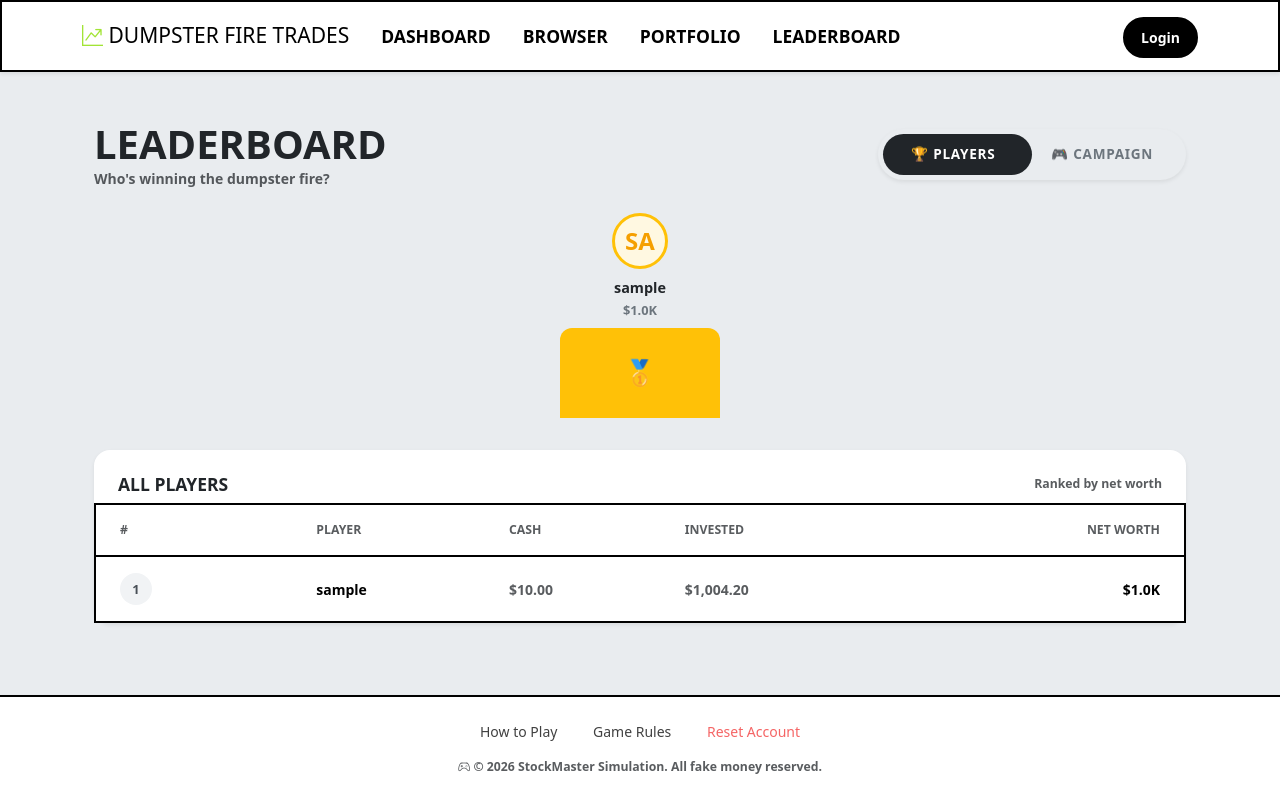
After one commit to Raitis-C/web_stock_game, a Flask app: page /leaderboard in a window 1280 px wide. The commit adds this page. Run offline with Flask 3, Linux system fonts and the light colour scheme; data comes from the database, SQL or seed files in the repository; tables that the repository leaves empty hold one stand-in row (values such as "Sample post"); some libraries are stand-ins or nearby versions.

Commit message:
feat: add leaderboard page

```diff
--- a/app.py
+++ b/app.py
@@ -125,7 +125,7 @@ def get_stocks_with_growth():
         current = stock['current_price']
         opening = stock['day_start_price']
 
-        growth = ((current - opening) / opening * 100) if opening > 0 else 0
+        growth = ((current - opening) / opening * 100) if (opening and opening > 0) else 0
 
         stock['change_percent'] = round(growth, 2)
         stocks_list.append(stock)
@@ -560,6 +560,92 @@ def logout():
     return redirect(url_for('login'))
 
 
+# ── LEADERBOARD ────────────────────────────────────────────────────────────────
+
+@app.route('/leaderboard')
+def leaderboard():
+    return render_template('leaderboard.html')
+
+
+@app.route('/api/leaderboard/players')
+def leaderboard_players():
+    """All users ranked by net worth (cash + portfolio value)."""
+    conn = sqlite3.connect(DB_PATH)
+    conn.row_factory = sqlite3.Row
+
+    rows = conn.execute("""
+        SELECT
+            u.id,
+            u.username,
+            u.balance,
+            COALESCE((
+                SELECT SUM(s.current_price * p.quantity)
+                FROM portfolio p
+                JOIN stocks s ON p.stock_id = s.id
+                WHERE p.user_id = u.id
+            ), 0) AS portfolio_value,
+            u.balance + COALESCE((
+                SELECT SUM(s.current_price * p.quantity)
+                FROM portfolio p
+                JOIN stocks s ON p.stock_id = s.id
+                WHERE p.user_id = u.id
+            ), 0) AS net_worth
+        FROM users u
+        ORDER BY net_worth DESC
+    """).fetchall()
+    conn.close()
+
+    return jsonify({
+        'players':    [dict(r) for r in rows],
+        'current_id': session.get('user_id')
+    })
+
+
+@app.route('/api/leaderboard/campaign')
+def leaderboard_campaign():
+    """NPCs + the logged-in user, ranked together by net worth."""
+    conn = sqlite3.connect(DB_PATH)
+    conn.row_factory = sqlite3.Row
+
+    npcs = conn.execute(
+        "SELECT name, title, balance FROM npcs ORDER BY balance ASC"
+    ).fetchall()
+
+    user_net_worth = None
+    if 'user_id' in session:
+        row = conn.execute("""
+            SELECT
+                u.username,
+                u.balance + COALESCE((
+                    SELECT SUM(s.current_price * p.quantity)
+                    FROM portfolio p
+                    JOIN stocks s ON p.stock_id = s.id
+                    WHERE p.user_id = u.id
+                ), 0) AS net_worth
+            FROM users u WHERE u.id = ?
+        """, (session['user_id'],)).fetchone()
+        if row:
+            user_net_worth = {'username': row['username'], 'net_worth': row['net_worth']}
+
+    conn.close()
+
+    # Merge user into NPC list and sort
+    entries = [{'name': r['name'], 'title': r['title'],
+                'balance': r['balance'], 'is_npc': True} for r in npcs]
+
+    if user_net_worth:
+        entries.append({
+            'name':    user_net_worth['username'],
+            'title':   'That\'s you! 👋',
+            'balance': user_net_worth['net_worth'],
+            'is_npc':  False
+        })
+
+    entries.sort(key=lambda x: x['balance'])
+
+    return jsonify({'entries': entries})
+
+
 if __name__ == "__main__":
     init_db()
 
--- a/templates/base.html
+++ b/templates/base.html
@@ -27,7 +27,7 @@
                     <li class="nav-item"><a class="nav-link" href="/">Dashboard</a></li>
                     <li class="nav-item"><a class="nav-link" href="/stocks">Browser</a></li>
                     <li class="nav-item"><a class="nav-link" href="{{ url_for('portfolio') }}">Portfolio</a></li>
-                    <li class="nav-item"><a class="nav-link" href="#">Leaderboard</a></li>
+                    <li class="nav-item"><a class="nav-link" href="{{ url_for('leaderboard') }}">Leaderboard</a></li>
                 </ul>
 
                 {% if user %}
--- /dev/null
+++ b/templates/leaderboard.html
@@ -0,0 +1,453 @@
+{% extends "base.html" %}
+{% block title %}Leaderboard - Dumpster Fire Trades{% endblock %}
+
+{% block content %}
+
+<style>
+    /* ── Toggle ─────────────────────────────────────────────────────── */
+    .mode-toggle {
+        display: inline-flex;
+        background: #e9ecef;
+        border-radius: 50px;
+        padding: 5px;
+        position: relative;
+        gap: 0;
+    }
+
+    .mode-toggle-pill {
+        position: absolute;
+        top: 5px;
+        left: 5px;
+        height: calc(100% - 10px);
+        width: calc(50% - 5px);
+        background: #212529;
+        border-radius: 50px;
+        transition: transform 0.3s cubic-bezier(0.34, 1.56, 0.64, 1);
+        z-index: 0;
+    }
+
+    .mode-toggle-pill.right {
+        transform: translateX(calc(100% + 0px));
+    }
+
+    .mode-btn {
+        position: relative;
+        z-index: 1;
+        border: none;
+        background: transparent;
+        border-radius: 50px;
+        padding: 10px 28px;
+        font-weight: 800;
+        font-size: 0.85rem;
+        text-transform: uppercase;
+        letter-spacing: 0.05em;
+        cursor: pointer;
+        transition: color 0.2s;
+        color: #6c757d;
+        white-space: nowrap;
+    }
+
+    .mode-btn.active { color: #fff; }
+
+    /* ── Podium ─────────────────────────────────────────────────────── */
+    .podium-wrap {
+        display: flex;
+        align-items: flex-end;
+        justify-content: center;
+        gap: 12px;
+        margin-bottom: 2rem;
+    }
+
+    .podium-col {
+        display: flex;
+        flex-direction: column;
+        align-items: center;
+        width: 160px;
+    }
+
+    .podium-avatar {
+        width: 56px; height: 56px;
+        border-radius: 50%;
+        display: flex; align-items: center; justify-content: center;
+        font-size: 1.5rem;
+        font-weight: 900;
+        margin-bottom: 8px;
+        border: 3px solid transparent;
+        flex-shrink: 0;
+    }
+
+    .podium-name {
+        font-weight: 800;
+        font-size: 0.9rem;
+        text-align: center;
+        margin-bottom: 2px;
+        word-break: break-word;
+    }
+
+    .podium-worth {
+        font-size: 0.8rem;
+        font-weight: 700;
+        color: #6c757d;
+        margin-bottom: 8px;
+    }
+
+    .podium-block {
+        width: 100%;
+        border-radius: 12px 12px 0 0;
+        display: flex;
+        align-items: center;
+        justify-content: center;
+        font-size: 1.6rem;
+    }
+
+    /* Gold */
+    .podium-col.first .podium-avatar  { background: #fff8e1; border-color: #ffc107; color: #f59f00; }
+    .podium-col.first .podium-block   { background: #ffc107; height: 90px; }
+    /* Silver */
+    .podium-col.second .podium-avatar { background: #f5f5f5; border-color: #adb5bd; color: #868e96; }
+    .podium-col.second .podium-block  { background: #dee2e6; height: 65px; }
+    /* Bronze */
+    .podium-col.third .podium-avatar  { background: #fff3e0; border-color: #fd7e14; color: #e8590c; }
+    .podium-col.third .podium-block   { background: #f8d5b0; height: 48px; }
+
+    /* ── Table ──────────────────────────────────────────────────────── */
+    .rank-row { transition: background 0.15s; }
+    .rank-row:hover { background: #f8f9fa; }
+    .rank-row.is-you { background: #fff9e6 !important; }
+    .rank-row.is-you:hover { background: #fff3cd !important; }
+
+    .rank-badge {
+        width: 32px; height: 32px;
+        border-radius: 50%;
+        display: inline-flex; align-items: center; justify-content: center;
+        font-weight: 900; font-size: 0.8rem;
+        background: #f1f3f5; color: #495057;
+        flex-shrink: 0;
+    }
+
+    /* ── Progress bar (campaign) ────────────────────────────────────── */
+    .campaign-progress-wrap {
+        background: #e9ecef;
+        border-radius: 20px;
+        height: 8px;
+        overflow: hidden;
+        margin-top: 6px;
+    }
+    .campaign-progress-bar {
+        height: 100%;
+        border-radius: 20px;
+        background: linear-gradient(90deg, #198754, #20c997);
+        transition: width 0.6s ease;
+    }
+
+    /* ── Fade transition ────────────────────────────────────────────── */
+    .board-panel {
+        animation: fadeUp 0.3s ease both;
+    }
+    @keyframes fadeUp {
+        from { opacity: 0; transform: translateY(12px); }
+        to   { opacity: 1; transform: translateY(0); }
+    }
+
+    /* ── You badge ──────────────────────────────────────────────────── */
+    .you-badge {
+        font-size: 0.65rem;
+        background: #ffc107;
+        color: #212529;
+        border-radius: 20px;
+        padding: 1px 7px;
+        font-weight: 800;
+        vertical-align: middle;
+        text-transform: uppercase;
+        letter-spacing: 0.04em;
+    }
+</style>
+
+<div class="container py-4">
+
+    <!-- ── Header + Toggle ────────────────────────────────────────────── -->
+    <div class="row mb-4 align-items-center">
+        <div class="col-md-6 mb-3 mb-md-0">
+            <h1 class="display-6 fw-bold text-uppercase mb-0">Leaderboard</h1>
+            <p class="text-muted fw-bold mb-0">Who's winning the dumpster fire?</p>
+        </div>
+        <div class="col-md-6 d-flex justify-content-md-end">
+            <div class="mode-toggle shadow-sm">
+                <div class="mode-toggle-pill" id="toggle-pill"></div>
+                <button class="mode-btn active" id="btn-players" onclick="setMode('players')">
+                    🏆 Players
+                </button>
+                <button class="mode-btn" id="btn-campaign" onclick="setMode('campaign')">
+                    🎮 Campaign
+                </button>
+            </div>
+        </div>
+    </div>
+
+    <!-- ── Players Board ──────────────────────────────────────────────── -->
+    <div id="panel-players" class="board-panel">
+
+        <!-- Podium -->
+        <div class="podium-wrap" id="players-podium">
+            <!-- filled by JS -->
+        </div>
+
+        <!-- Full Table -->
+        <div class="card border-0 shadow-sm rounded-4">
+            <div class="card-body p-0">
+                <div class="px-4 pt-4 pb-2 d-flex justify-content-between align-items-center">
+                    <h5 class="fw-bold text-uppercase mb-0">All Players</h5>
+                    <span class="small text-muted fw-bold">Ranked by net worth</span>
+                </div>
+                <div class="table-responsive">
+                    <table class="table align-middle mb-0">
+                        <thead>
+                            <tr class="border-bottom">
+                                <th class="px-4 py-3 small fw-bold text-muted text-uppercase">#</th>
+                                <th class="py-3 small fw-bold text-muted text-uppercase">Player</th>
+                                <th class="py-3 small fw-bold text-muted text-uppercase">Cash</th>
+                                <th class="py-3 small fw-bold text-muted text-uppercase">Invested</th>
+                                <th class="pe-4 py-3 small fw-bold text-muted text-uppercase text-end">Net Worth</th>
+                            </tr>
+                        </thead>
+                        <tbody id="players-tbody"></tbody>
+                    </table>
+                </div>
+            </div>
+        </div>
+    </div>
+
+    <!-- ── Campaign Board ─────────────────────────────────────────────── -->
+    <div id="panel-campaign" class="board-panel" style="display:none;">
+
+        <!-- Progress callout (shown when logged in) -->
+        <div id="campaign-callout" class="alert border-0 rounded-4 shadow-sm mb-4 fw-bold" style="display:none!important;"></div>
+
+        <div class="card border-0 shadow-sm rounded-4">
+            <div class="card-body p-0">
+                <div class="px-4 pt-4 pb-2 d-flex justify-content-between align-items-center flex-wrap gap-2">
+                    <div>
+                        <h5 class="fw-bold text-uppercase mb-0">The Ladder</h5>
+                        <p class="small text-muted fw-bold mb-0">Climb past the NPCs to prove you're not broke</p>
+                    </div>
+                    <span id="campaign-rank-badge" class="badge bg-dark rounded-pill px-3 py-2" style="display:none;"></span>
+                </div>
+                <div class="table-responsive">
+                    <table class="table align-middle mb-0">
+                        <thead>
+                            <tr class="border-bottom">
+                                <th class="px-4 py-3 small fw-bold text-muted text-uppercase">#</th>
+                                <th class="py-3 small fw-bold text-muted text-uppercase">Name</th>
+                                <th class="py-3 small fw-bold text-muted text-uppercase">Bio</th>
+                                <th class="pe-4 py-3 small fw-bold text-muted text-uppercase text-end">Net Worth</th>
+                            </tr>
+                        </thead>
+                        <tbody id="campaign-tbody"></tbody>
+                    </table>
+                </div>
+            </div>
+        </div>
+
+    </div>
+
+</div>
+
+<script>
+    const fmt = n => {
+        if (n >= 1_000_000_000) return '$' + (n / 1_000_000_000).toFixed(2) + 'B';
+        if (n >= 1_000_000)     return '$' + (n / 1_000_000).toFixed(2) + 'M';
+        if (n >= 1_000)         return '$' + (n / 1_000).toFixed(1) + 'K';
+        return '$' + n.toLocaleString('en-US', { minimumFractionDigits: 2, maximumFractionDigits: 2 });
+    };
+
+    const fmtFull = n => '$' + n.toLocaleString('en-US', { minimumFractionDigits: 2, maximumFractionDigits: 2 });
+
+    // ── Toggle ────────────────────────────────────────────────────────
+
+    let currentMode = 'players';
+
+    function setMode(mode) {
+        currentMode = mode;
+
+        const pill       = document.getElementById('toggle-pill');
+        const btnPlayers = document.getElementById('btn-players');
+        const btnCampaign= document.getElementById('btn-campaign');
+        const panelP     = document.getElementById('panel-players');
+        const panelC     = document.getElementById('panel-campaign');
+
+        if (mode === 'players') {
+            pill.classList.remove('right');
+            btnPlayers.classList.add('active');
+            btnCampaign.classList.remove('active');
+            panelP.style.display = '';
+            panelC.style.display = 'none';
+            // Re-trigger animation
+            panelP.style.animation = 'none';
+            void panelP.offsetHeight;
+            panelP.style.animation = '';
+        } else {
+            pill.classList.add('right');
+            btnCampaign.classList.add('active');
+            btnPlayers.classList.remove('active');
+            panelC.style.display = '';
+            panelP.style.display = 'none';
+            panelC.style.animation = 'none';
+            void panelC.offsetHeight;
+            panelC.style.animation = '';
+            loadCampaign();
+        }
+    }
+
+    // ── Players ───────────────────────────────────────────────────────
+
+    function initials(name) {
+        return name.slice(0, 2).toUpperCase();
+    }
+
+    const PODIUM_EMOJI = ['🥇', '🥈', '🥉'];
+
+    function renderPodium(players) {
+        const el = document.getElementById('players-podium');
+        if (players.length < 1) { el.innerHTML = ''; return; }
+
+        // Order: 2nd, 1st, 3rd (classic podium shape)
+        const order = [
+            { data: players[1], cls: 'second', emoji: '🥈' },
+            { data: players[0], cls: 'first',  emoji: '🥇' },
+            { data: players[2], cls: 'third',  emoji: '🥉' },
+        ].filter(e => e.data);
+
+        el.innerHTML = order.map(({ data, cls, emoji }) => {
+            const youTag = data.is_you ? '<span class="you-badge ms-1">YOU</span>' : '';
+            return `
+            <div class="podium-col ${cls}">
+                <div class="podium-avatar">${initials(data.username)}</div>
+                <div class="podium-name">${data.username}${youTag}</div>
+                <div class="podium-worth">${fmt(data.net_worth)}</div>
+                <div class="podium-block">${emoji}</div>
+            </div>`;
+        }).join('');
+    }
+
+    async function loadPlayers() {
+        try {
+            const res  = await fetch('/api/leaderboard/players');
+            const data = await res.json();
+
+            const players = data.players.map((p, i) => ({
+                ...p,
+                rank: i + 1,
+                is_you: p.id === data.current_id
+            }));
+
+            renderPodium(players);
+
+            const tbody = document.getElementById('players-tbody');
+            tbody.innerHTML = players.map(p => {
+                const youTag = p.is_you ? '<span class="you-badge ms-1">YOU</span>' : '';
+                const rowCls = p.is_you ? 'rank-row is-you border-bottom' : 'rank-row border-bottom';
+                return `
+                <tr class="${rowCls}">
+                    <td class="px-4 py-3">
+                        <span class="rank-badge">${p.rank}</span>
+                    </td>
+                    <td class="py-3 fw-bold">${p.username}${youTag}</td>
+                    <td class="py-3 text-muted fw-bold">${fmtFull(p.balance)}</td>
+                    <td class="py-3 text-muted fw-bold">${fmtFull(p.portfolio_value)}</td>
+                    <td class="pe-4 py-3 text-end fw-bold fs-6">${fmt(p.net_worth)}</td>
+                </tr>`;
+            }).join('');
+        } catch (e) {
+            console.error('Failed to load players leaderboard:', e);
+        }
+    }
+
+    // ── Campaign ──────────────────────────────────────────────────────
+
+    async function loadCampaign() {
+        try {
+            const res  = await fetch('/api/leaderboard/campaign');
+            const data = await res.json();
+
+            const entries = data.entries; // sorted ascending (bottom → top)
+
+            // Reverse for display (best at top)
+            const ranked = [...entries].reverse().map((e, i) => ({
+                ...e,
+                rank: i + 1
+            }));
+
+            // Find the user's entry and their rank
+            const userEntry  = ranked.find(e => !e.is_npc);
+            const userRank   = userEntry ? userEntry.rank : null;
+            const total      = ranked.length;
+
+            // Callout
+            const callout = document.getElementById('campaign-callout');
+            const badge   = document.getElementById('campaign-rank-badge');
+            if (userEntry) {
+                const below = ranked.filter(e => e.rank > userEntry.rank && e.is_npc);
+                const above = ranked.filter(e => e.rank < userEntry.rank && e.is_npc);
+
+                callout.style.removeProperty('display');
+
+                if (below.length === 0) {
+                    callout.className = 'alert border-0 rounded-4 shadow-sm mb-4 fw-bold bg-success text-white';
+                    callout.innerHTML = `🎉 You beat everyone on the ladder! Absolute legend.`;
+                } else {
+                    const next = ranked.slice().reverse().find(e => e.is_npc && e.rank < userRank);
+                    const nextName = next ? next.name : null;
+                    const pct  = Math.round((above.length / (entries.filter(e => e.is_npc).length)) * 100);
+                    callout.className = 'alert border-0 rounded-4 shadow-sm mb-4 fw-bold bg-warning';
+                    callout.innerHTML = nextName
+                        ? `You've beaten <strong>${above.length}</strong> NPC${above.length !== 1 ? 's' : ''} (${pct}%). Next up: <strong>${nextName}</strong> — ${fmt(next.balance)}`
+                        : `You're ranked <strong>#${userRank}</strong> out of ${total} on the campaign ladder.`;
+                }
+
+                badge.style.display = '';
+                badge.innerText = `#${userRank} of ${total}`;
+            } else {
+                callout.style.setProperty('display', 'none', 'important');
+                badge.style.display = 'none';
+            }
+
+            // Table
+            const tbody = document.getElementById('campaign-tbody');
+            tbody.innerHTML = ranked.map(e => {
+                const isYou  = !e.is_npc;
+                const rowCls = isYou ? 'rank-row is-you border-bottom' : 'rank-row border-bottom';
+                const youTag = isYou ? '<span class="you-badge ms-1">YOU</span>' : '';
+                const icon   = isYou ? '😤' : '🤖';
+                const pctVsMax = ranked.length > 0
+                    ? (e.balance / ranked[0].balance) * 100
+                    : 100;
+
+                return `
+                <tr class="${rowCls}">
+                    <td class="px-4 py-3">
+                        <span class="rank-badge">${e.rank}</span>
+                    </td>
+                    <td class="py-3">
+                        <div class="fw-bold">${icon} ${e.name}${youTag}</div>
+                    </td>
+                    <td class="py-3">
+                        <div class="small text-muted fw-bold">${e.title}</div>
+                        <div class="campaign-progress-wrap" style="max-width:180px;">
+                            <div class="campaign-progress-bar" style="width:${Math.max(2, pctVsMax)}%"></div>
+                        </div>
+                    </td>
+                    <td class="pe-4 py-3 text-end fw-bold">${fmt(e.balance)}</td>
+                </tr>`;
+            }).join('');
+
+        } catch (e) {
+            console.error('Failed to load campaign leaderboard:', e);
+        }
+    }
+
+    // ── Boot ──────────────────────────────────────────────────────────
+    loadPlayers();
+    setInterval(loadPlayers, 10000);
+</script>
+
+{% endblock %}
```
Also changed, not shown: Scripts/Schema.sql (+8 -0 lines), Scripts/Seed.sql (+21 -1 lines).
